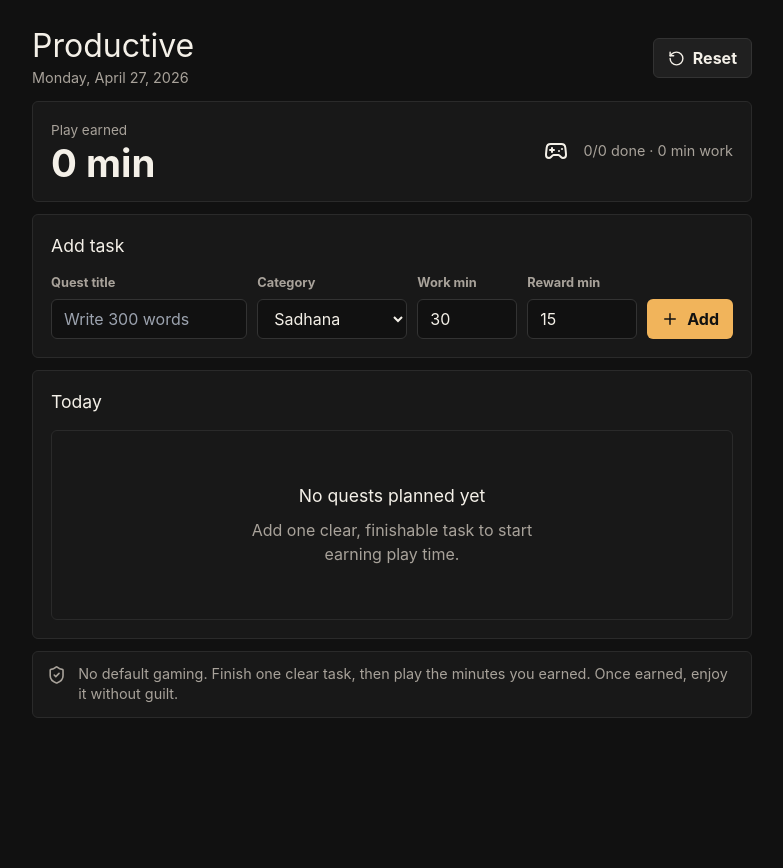
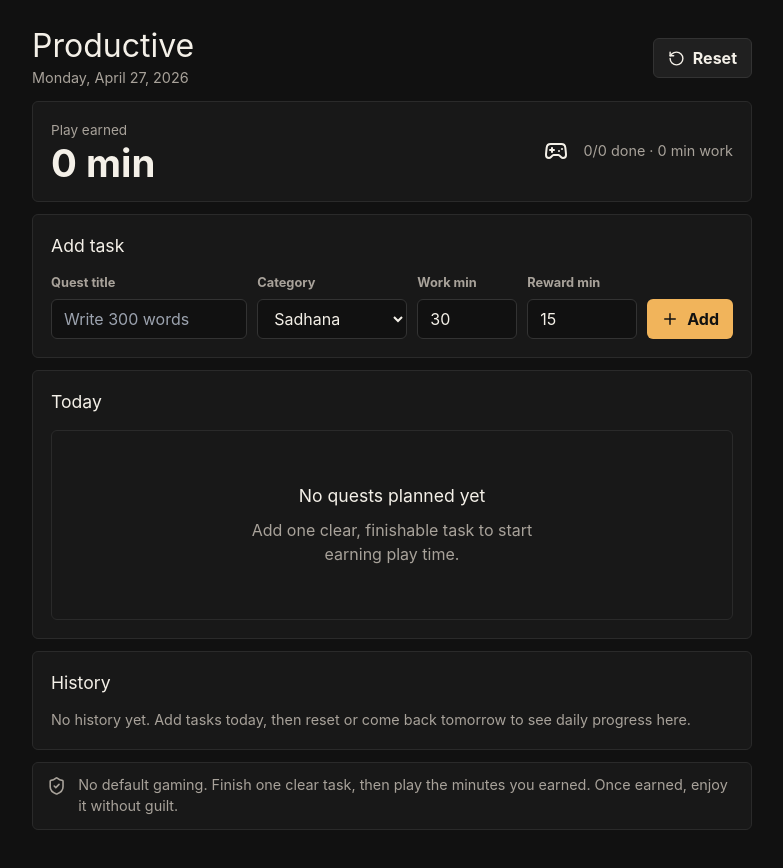
Before and after one commit to csstej/Productive, a React (Vite) app: page / in a window 1280 px wide. Shown: the top 868 px of the page, without its empty margins (248-1031 px from the left). Before the commit the page ends 800 px from the top, so only its background shows below. Built offline with nearby package versions, Linux system fonts and the light colour scheme.

Commit message:
Always show history section

```diff
--- a/src/components/HistoryList.tsx
+++ b/src/components/HistoryList.tsx
@@ -6,21 +6,23 @@ type HistoryListProps = {
 };
 
 export function HistoryList({ history }: HistoryListProps) {
-  if (history.length === 0) {
-    return null;
-  }
-
   return (
     <section className="panel">
       <h2>History</h2>
+      {history.length === 0 ? (
+        <p className="history-empty">
+          No history yet. Add tasks today, then reset or come back tomorrow to
+          see daily progress here.
+        </p>
+      ) : null}
       <div className="history-list">
         {history.map((day) => (
           <article className="history-item" key={day.date}>
             <div>
               <strong>{formatDisplayDate(day.date)}</strong>
               <p>
-                {day.stats.completedTasks}/{day.stats.totalTasks} done ·{" "}
-                {day.stats.completedWorkMinutes} min work ·{" "}
+                {day.stats.completedTasks}/{day.stats.totalTasks} done -{" "}
+                {day.stats.completedWorkMinutes} min work -{" "}
                 {day.stats.gamingMinutesEarned} min play
               </p>
             </div>
--- a/src/styles/index.css
+++ b/src/styles/index.css
@@ -320,6 +320,13 @@ p {
   gap: 8px;
 }
 
+.history-empty {
+  margin: 0;
+  color: #a8a29a;
+  font-size: 0.9rem;
+  line-height: 1.45;
+}
+
 .history-item {
   border-top: 1px solid #2a2a2a;
   padding-top: 10px;
```
